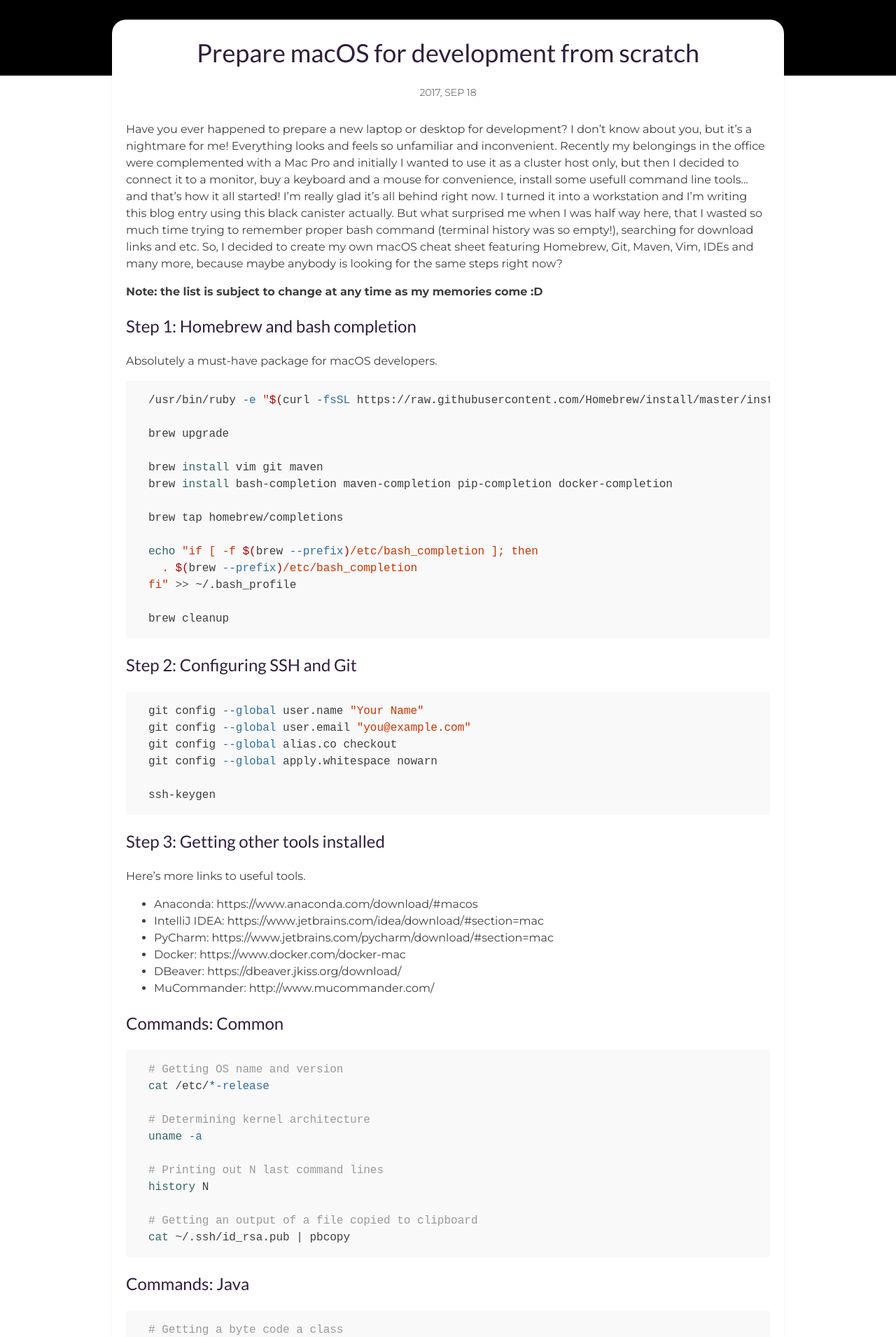
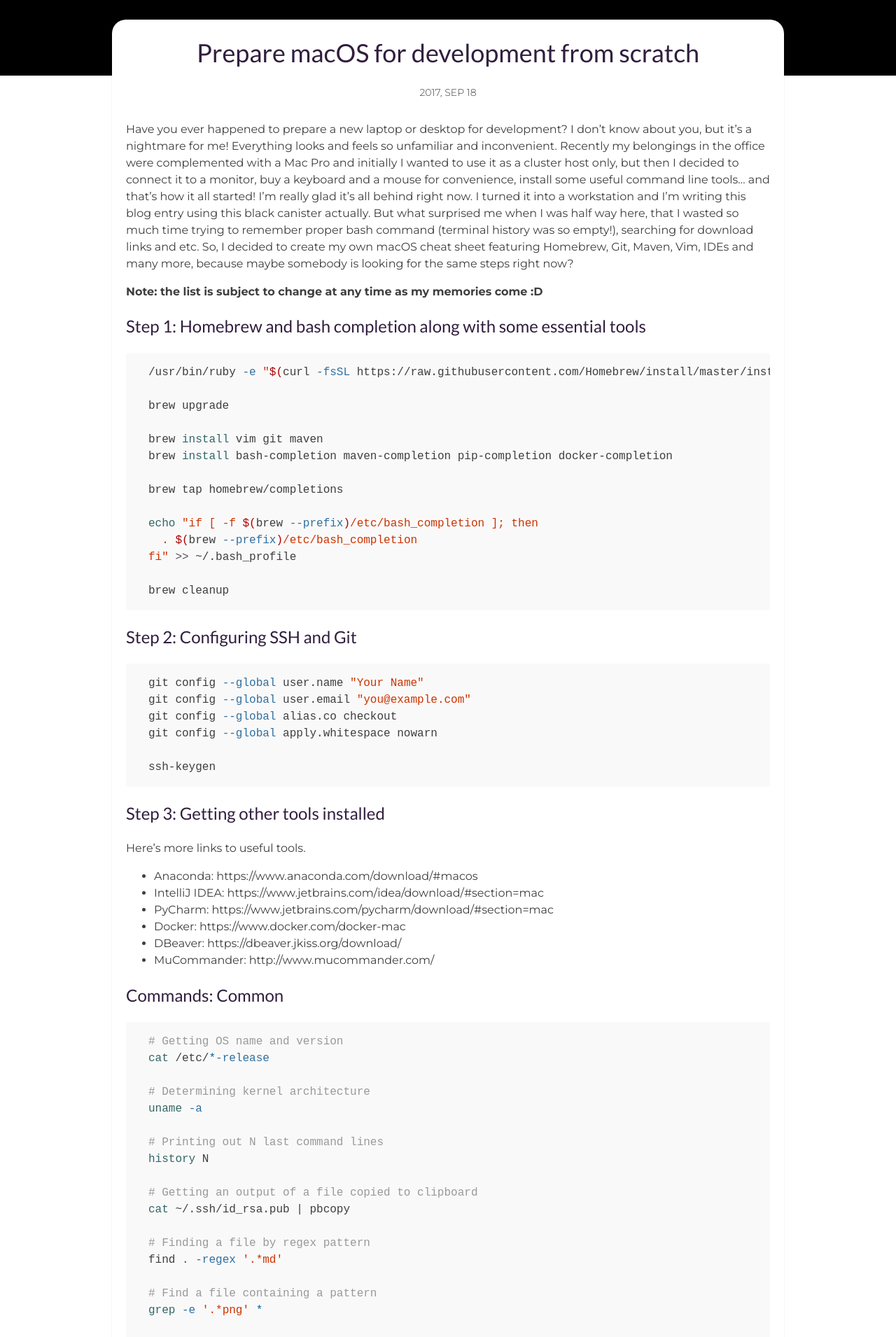
Before and after one commit to ksmirnov/ksmirnov.github.io, a Jekyll site: the page built from _posts/2017-09-18-macos-development.md, in a window 1280 px wide. Shown: the part 495-2405 px from the top of the page at 70% size. Built offline with Jekyll 4.4.1, drawn with Linux system fonts in a browser that asks for light colours; comment, search, counter and statistics services are not loaded; some of the changed text lies outside the part shown.

Commit message:
Correcting blog posts

```diff
--- a/_posts/2017-09-18-macos-development.md
+++ b/_posts/2017-09-18-macos-development.md
@@ -7,20 +7,19 @@
 tags: [Blog, Unix, IT, Development, Terminal]
 author: # Add name author (optional)
 ---
-Have you ever happened to prepare a new laptop or desktop for development? I don't know about you, but it's a nightmare for
-me! Everything looks and feels so unfamiliar and inconvenient. Recently my belongings in the office were complemented
+Have you ever happened to prepare a new laptop or desktop for development? I don't know about you, but it's a nightmare
+for me! Everything looks and feels so unfamiliar and inconvenient. Recently my belongings in the office were complemented
 with a Mac Pro and initially I wanted to use it as a cluster host only, but then I decided to connect it to a monitor,
-buy a keyboard and a mouse for convenience, install some usefull command line tools... and that's how it all started!
+buy a keyboard and a mouse for convenience, install some useful command line tools... and that's how it all started!
 I'm really glad it's all behind right now. I turned it into a workstation and I'm writing this blog entry using this
 black canister actually. But what surprised me when I was half way here, that I wasted so much time trying to remember
 proper bash command (terminal history was so empty!), searching for download links and etc. So, I decided to create my
-own macOS cheat sheet featuring Homebrew, Git, Maven, Vim, IDEs and many more, because maybe anybody is looking for the
+own macOS cheat sheet featuring Homebrew, Git, Maven, Vim, IDEs and many more, because maybe somebody is looking for the
 same steps right now?
 
 **Note: the list is subject to change at any time as my memories come :D**
 
-## Step 1: Homebrew and bash completion
-Absolutely a must-have package for macOS developers.
+## Step 1: Homebrew and bash completion along with some essential tools
 {% highlight bash %}
 /usr/bin/ruby -e "$(curl -fsSL https://raw.githubusercontent.com/Homebrew/install/master/install)"
 
@@ -73,6 +72,16 @@
 
 # Getting an output of a file copied to clipboard
 cat ~/.ssh/id_rsa.pub | pbcopy
+
+# Finding a file by regex pattern
+find . -regex '.*md'
+
+# Find a file containing a pattern
+grep -e '.*png' *
+
+# Find a file by name and content
+find . -regex '.*md' -exec grep -l -e 'Tensorflow' {} \;
+
 {% endhighlight %}
 
 ## Commands: Java
```
Also changed, not shown: _posts/2017-09-20-pyspark-hadoop-docker.md (+6 -4 lines).
